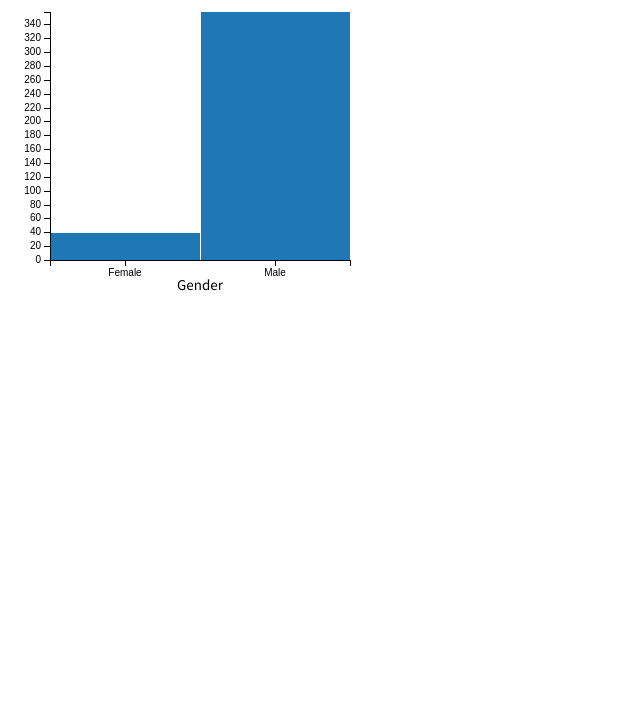
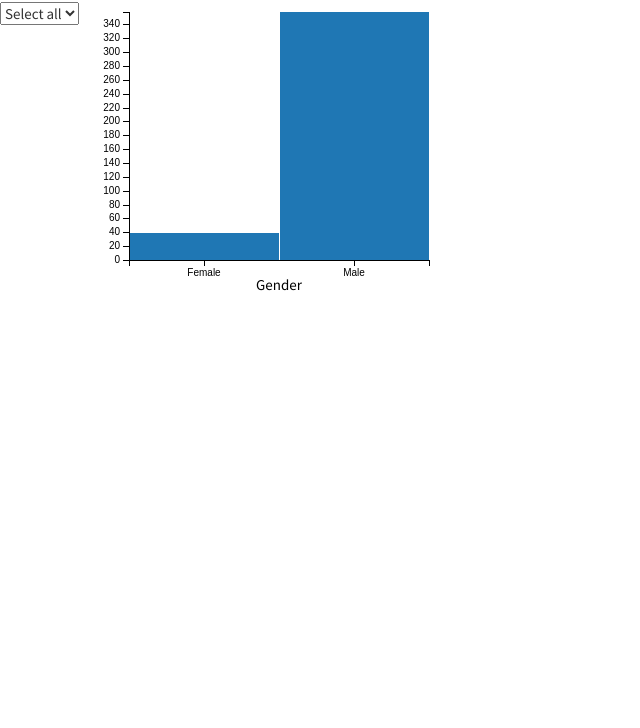
Before and after one commit to mariusz79/DataVisualisationMiniProject, a plain HTML site: page index.html in a window 1280 px wide. Shown: the part 72-800 px from the top of the page, without its empty margins (0-640 px from the left). Drawn offline with Linux system fonts and the light colour scheme.

Commit message:
add discipline selector

```diff
--- a/index.html
+++ b/index.html
@@ -22,7 +22,10 @@
 
     <h1>Gender In Academia</h1>
 
+    <div id="discipline-selector"></div>
+
     <div id="gender-balance"></div>
+
 </body>
 
 </html>
--- a/static/js/graph.js
+++ b/static/js/graph.js
@@ -7,13 +7,24 @@ function makeGraphs(error, salaryData) {
     var ndx = crossfilter(salaryData);      //create crossfilter
 
     show_gender_balance(ndx);               //pass 'ndx' variable to function that gonna draw a graph
+    show_discipline_selector(ndx);
 
     dc.renderAll();                         //without it nothing will be show on the page
+}
+
+function show_discipline_selector (ndx) {
+    dim = ndx.dimension(dc.pluck('discipline'));
+    group = dim.group();
+
+    dc.selectMenu('#discipline-selector')
+        .dimension(dim)
+        .group(group);
 }
 
 function show_gender_balance(ndx) {
     var dim = ndx.dimension(dc.pluck('sex'));
     var group = dim.group();
+
 
     dc.barChart("#gender-balance")      //this barchart will be rendered in element with that id
         .width(400)
@@ -24,7 +35,6 @@ function show_gender_balance(ndx) {
         .transitionDuration(500)        //how quickly the chart animates when we filter
         .x(d3.scale.ordinal())          //ordinal, beacause dimension consists of the words
         .xUnits(dc.units.ordinal)
-        .elasticY(true)
         .xAxisLabel("Gender")           //label for x axis
         .yAxis().ticks(20);             //number of ticks on y axis
 }
```
